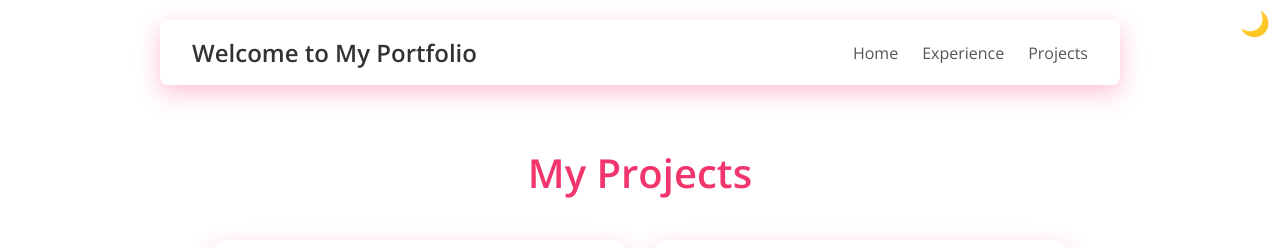
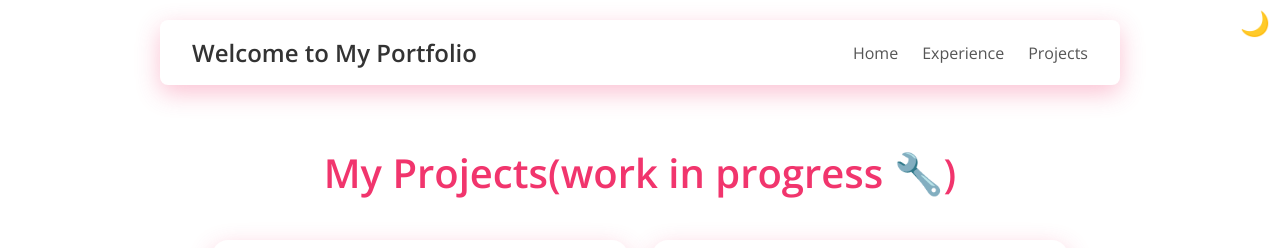
Before and after one commit to Adarby302/personal-project, a React (Create React App) app: page /personal-project/Projects in a window 1280 px wide. Shown: the top 248 px of the page. Built offline with nearby package versions, Linux system fonts and the light colour scheme.

Commit message:
added work in progress handle.

```diff
--- a/src/Projects.js
+++ b/src/Projects.js
@@ -39,7 +39,7 @@ const Projects = () => {
 
   return (
     <div className="projects-page">
-      <h1>My Projects</h1>
+      <h1>My Projects(work in progress 🔧)</h1>
       <div className="projects-grid">
         {dummyProjects.map((project, index) => (
           <div
```
